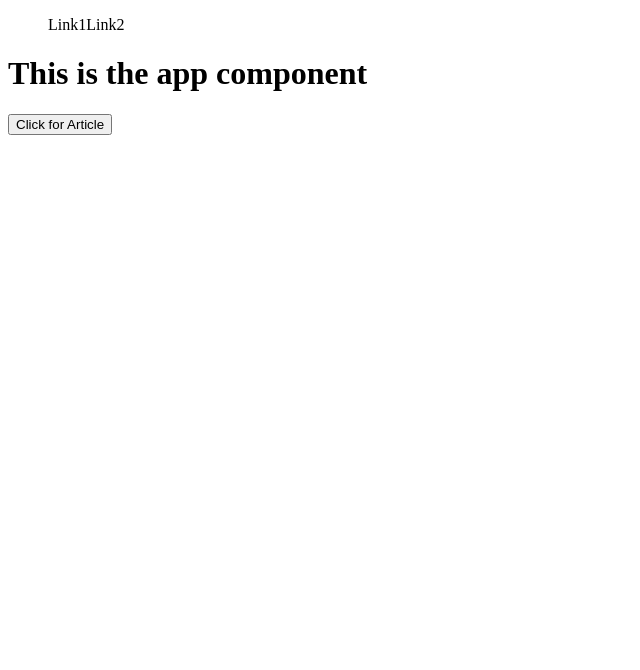
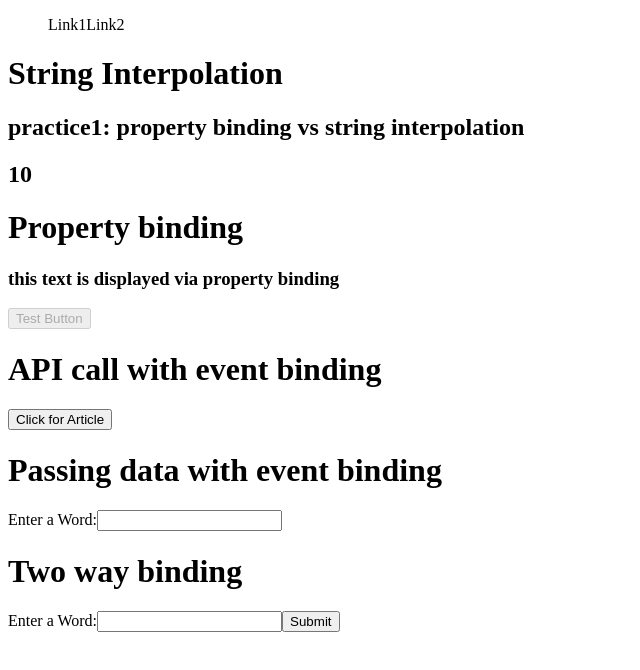
Before and after one commit to kotynskm/practice1, an Angular app: page / in a window 1280 px wide. Shown: the top 670 px of the page, without its empty margins (0-640 px from the left). Built offline with nearby package versions, Linux system fonts and the light colour scheme; what src would draw is missing.

Commit message:
add event binding and two way binding

```diff
--- a/src/app/app.component.html
+++ b/src/app/app.component.html
@@ -1,3 +1,22 @@
 <app-header></app-header>
-<h1>This is the app component</h1>
+<h1>String Interpolation</h1>
+<h2>{{ title }}</h2>
+<h2>{{ displayNumber() }}</h2>
+
+<h1>Property binding</h1>
+<h3 [innerHTML]="'this text is displayed via property binding'"></h3>
+<button [disabled]="isButtonDisabled">Test Button</button>
+
+<h1>API call with event binding</h1>
 <button (click)="displayArticle()">Click for Article</button>
+
+<h1>Passing data with event binding</h1>
+<label>Enter a Word:</label>
+<input type="text" (input)="getInput($event)" />
+<h2>{{ inputWord }}</h2>
+
+<h1>Two way binding</h1>
+<label>Enter a Word:</label>
+<input type="text" [(ngModel)]="inputWord" />
+<button (click)="displayWord()">Submit</button>
+<h2>{{ inputWord }}</h2>
--- a/src/app/app.component.ts
+++ b/src/app/app.component.ts
@@ -9,11 +9,27 @@ import { ApiService } from './api.service';
 export class AppComponent {
   constructor(private apiService: ApiService) {}
 
-  title = 'practice1';
+  title = 'practice1: property binding vs string interpolation';
+  data = 'this is a string of data';
+  number = 10;
+  isButtonDisabled = true;
+  inputWord = '';
 
   displayArticle() {
     this.apiService
       .callArticleEndpoint()
       .subscribe((data) => console.log(data));
   }
+
+  displayNumber() {
+    return this.number;
+  }
+
+  displayWord() {
+    this.inputWord = 'Your word is: ' + this.inputWord;
+  }
+
+  getInput(event: Event) {
+    this.inputWord = (<HTMLInputElement>event.target).value;
+  }
 }
--- a/src/app/app.module.ts
+++ b/src/app/app.module.ts
@@ -3,10 +3,11 @@ import { BrowserModule } from '@angular/platform-browser';
 import { HttpClientModule } from '@angular/common/http';
 import { AppComponent } from './app.component';
 import { HeaderComponent } from './header/header.component';
+import { FormsModule } from '@angular/forms';
 
 @NgModule({
   declarations: [AppComponent, HeaderComponent],
-  imports: [BrowserModule, HttpClientModule],
+  imports: [BrowserModule, HttpClientModule, FormsModule],
   providers: [],
   bootstrap: [AppComponent],
 })
```
